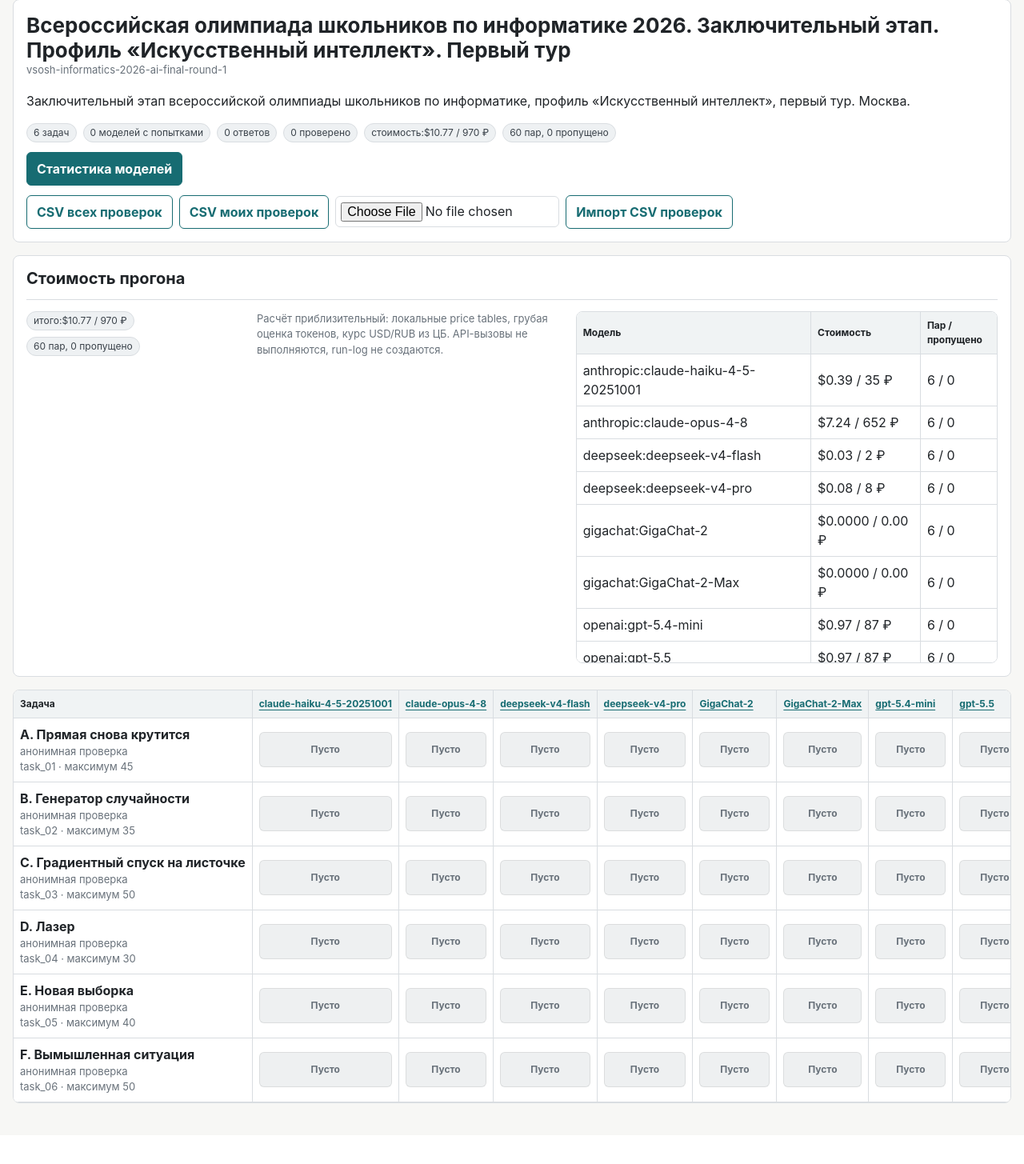
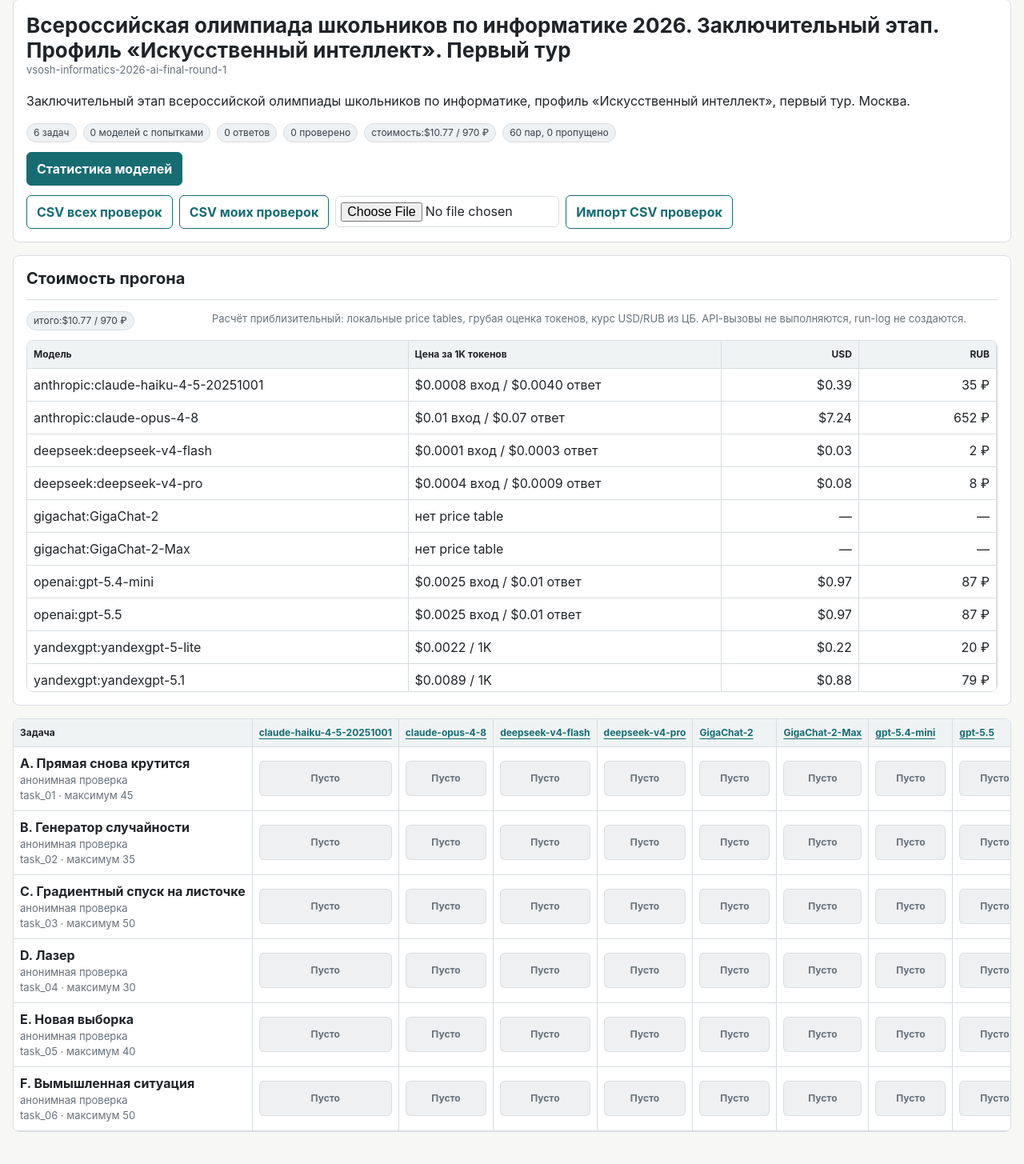
Before and after one commit to MotaTasher/llm-olympiad-bench, a Flask app: page /competition/vsosh-informatics-2026-ai-final-round-1 in a window 1280 px wide. Shown: the part 165-1620 px from the top of the page at 80% size. Before the commit the page ends 1544 px from the top, so only its background shows below. Run offline with Flask 3, Linux system fonts and the light colour scheme; some libraries are stand-ins or nearby versions.

Commit message:
fixed visual in models

```diff
--- a/scoring/templates/base.html
+++ b/scoring/templates/base.html
@@ -395,11 +395,15 @@
     }
     .cost-run-grid {
       display: grid;
-      grid-template-columns: minmax(220px, 280px) minmax(260px, 1fr) minmax(520px, 1.35fr);
-      gap: 8px;
+      gap: 12px;
       margin-top: 14px;
       padding-top: 14px;
       border-top: 1px solid var(--line);
+    }
+    .cost-run-summary {
+      display: grid;
+      grid-template-columns: minmax(220px, max-content) minmax(260px, 1fr);
+      gap: 12px;
       align-items: start;
     }
     .cost-run-totals {
@@ -416,7 +420,6 @@
     }
     .cost-run-note {
       margin: 0;
-      max-width: 52ch;
     }
     .cost-run-table {
       max-height: 440px;
@@ -424,13 +427,30 @@
       width: 100%;
     }
     .cost-run-table table {
-      min-width: 640px;
+      min-width: 620px;
       width: 100%;
     }
     .cost-run-table th:first-child,
     .cost-run-table td:first-child {
-      min-width: 230px;
-      max-width: 360px;
+      min-width: 260px;
+      max-width: 520px;
+    }
+    .cost-run-table th:not(:first-child),
+    .cost-run-table td:not(:first-child) {
+      min-width: 110px;
+      white-space: nowrap;
+    }
+    .cost-run-table tfoot th,
+    .cost-run-table tfoot td {
+      position: static;
+      background: #f7f9f9;
+      font-weight: 750;
+    }
+    .cost-run-table tfoot th:first-child {
+      text-align: left;
+    }
+    .cost-run-table .numeric {
+      text-align: right;
     }
     .evaluation-list {
       display: grid;
@@ -484,6 +504,9 @@
         grid-template-columns: 1fr;
       }
       .cost-run-grid {
+        grid-template-columns: 1fr;
+      }
+      .cost-run-summary {
         grid-template-columns: 1fr;
       }
       th:first-child, td:first-child { min-width: 220px; }
@@ -677,9 +700,21 @@
         if (!Number.isFinite(value)) return '—';
         return value < 0.01 ? `$${value.toFixed(4)}` : `$${value.toFixed(2)}`;
       }
+      function formatUsdPer1k(value) {
+        if (!Number.isFinite(value)) return '—';
+        return value < 0.01 ? `$${value.toFixed(4)}` : `$${value.toFixed(2)}`;
+      }
       function formatRub(value) {
         if (!Number.isFinite(value)) return '—';
         return value < 1 ? `${value.toFixed(2)} ₽` : `${Math.round(value).toLocaleString('ru-RU')} ₽`;
+      }
+      function formatModelPrice(modelKey) {
+        const pricing = (context.models || {})[modelKey] || {};
+        if (!pricing.known) return 'нет price table';
+        const input = Number(pricing.inputUsdPer1M || 0) / 1000;
+        const output = Number(pricing.outputUsdPer1M || 0) / 1000;
+        if (pricing.mode === 'total' || input === output) return `${formatUsdPer1k(output)} / 1K`;
+        return `${formatUsdPer1k(input)} вход / ${formatUsdPer1k(output)} ответ`;
       }
       function outputTokens() {
         return costSettings.finalTokens + Math.max(0, costSettings.reasoningBudget);
@@ -741,12 +776,29 @@
         document.querySelectorAll('[data-cost-model]').forEach((row) => {
           const total = computeCompetitionCost(row.dataset.costCompetitionId);
           const modelCost = total.models.find((item) => item.model === row.dataset.costModel) || { pairs: 0, skipped: 0, unknownPairs: 0, usd: 0 };
+          const rateValue = Number((context.exchangeRate || {}).usdRub || 0);
           const amount = row.querySelector('[data-cost-model-amount]');
+          const price = row.querySelector('[data-cost-model-price]');
+          const usd = row.querySelector('[data-cost-model-usd]');
+          const rub = row.querySelector('[data-cost-model-rub]');
           const pairs = row.querySelector('[data-cost-model-pairs]');
+          const skipped = row.querySelector('[data-cost-model-skipped]');
           const unknown = row.querySelector('[data-cost-model-unknown]');
           if (amount) renderCostNode(amount, modelCost);
-          if (pairs) pairs.textContent = `${modelCost.pairs} / ${modelCost.skipped}`;
+          if (price) price.textContent = formatModelPrice(row.dataset.costModel);
+          if (usd) usd.textContent = modelCost.unknownPairs ? '—' : formatUsd(modelCost.usd);
+          if (rub) rub.textContent = modelCost.unknownPairs ? '—' : formatRub(modelCost.usd * rateValue);
+          if (pairs) pairs.textContent = modelCost.pairs.toLocaleString('ru-RU');
+          if (skipped) skipped.textContent = modelCost.skipped.toLocaleString('ru-RU');
           if (unknown) unknown.textContent = modelCost.unknownPairs || '';
+        });
+        document.querySelectorAll('[data-cost-total-row]').forEach((row) => {
+          const total = computeCompetitionCost(row.dataset.costTotalRow);
+          const rateValue = Number((context.exchangeRate || {}).usdRub || 0);
+          const usd = row.querySelector('[data-cost-total-usd]');
+          const rub = row.querySelector('[data-cost-total-rub]');
+          if (usd) usd.textContent = formatUsd(total.usd);
+          if (rub) rub.textContent = formatRub(total.usd * rateValue);
         });
       }
       document.querySelectorAll('[data-cost-range]').forEach((range) => {
--- a/scoring/templates/competition.html
+++ b/scoring/templates/competition.html
@@ -32,31 +32,40 @@
     <section class="panel cost-run-panel">
       <h2>Стоимость прогона</h2>
       <div class="cost-run-grid">
-        <div class="cost-run-totals">
-          <span class="pill">итого: <span data-cost-competition="{{ competition.competition_id }}">—</span></span>
-          <span class="pill" data-cost-competition-pairs="{{ competition.competition_id }}">— пар</span>
+        <div class="cost-run-summary">
+          <div class="cost-run-totals">
+            <span class="pill">итого: <span data-cost-competition="{{ competition.competition_id }}">—</span></span>
+          </div>
+          <p class="meta cost-run-note">Расчёт приблизительный: локальные price tables, грубая оценка токенов, курс USD/RUB из ЦБ. API-вызовы не выполняются, run-log не создаются.</p>
         </div>
-        <p class="meta cost-run-note">Расчёт приблизительный: локальные price tables, грубая оценка токенов, курс USD/RUB из ЦБ. API-вызовы не выполняются, run-log не создаются.</p>
         <div class="table-wrap cost-run-table" role="region" aria-label="Оценка стоимости по моделям" tabindex="0">
           <table>
             <thead>
               <tr>
                 <th>Модель</th>
-                <th>Стоимость</th>
-                <th>Пар / пропущено</th>
-                <th>Без price table</th>
+                <th>Цена за 1K токенов</th>
+                <th class="numeric">USD</th>
+                <th class="numeric">RUB</th>
               </tr>
             </thead>
             <tbody>
               {% for model in competition.model_columns %}
                 <tr data-cost-competition-id="{{ competition.competition_id }}" data-cost-model="{{ model.model_key }}">
                   <td>{{ model.model_key }}</td>
-                  <td data-cost-model-amount>—</td>
-                  <td data-cost-model-pairs>—</td>
-                  <td data-cost-model-unknown></td>
+                  <td data-cost-model-price>—</td>
+                  <td class="numeric" data-cost-model-usd>—</td>
+                  <td class="numeric" data-cost-model-rub>—</td>
                 </tr>
               {% endfor %}
             </tbody>
+            <tfoot>
+              <tr data-cost-total-row="{{ competition.competition_id }}">
+                <th>Сумма</th>
+                <td></td>
+                <td class="numeric" data-cost-total-usd>—</td>
+                <td class="numeric" data-cost-total-rub>—</td>
+              </tr>
+            </tfoot>
           </table>
         </div>
       </div>
```
Also changed, not shown: docs/LOCAL_SETUP.md (+3 -1 lines), docs/specs/SCORING_WEB.md (+2 -1 lines), tests/test_scoring_web.py (+11 -0 lines).
